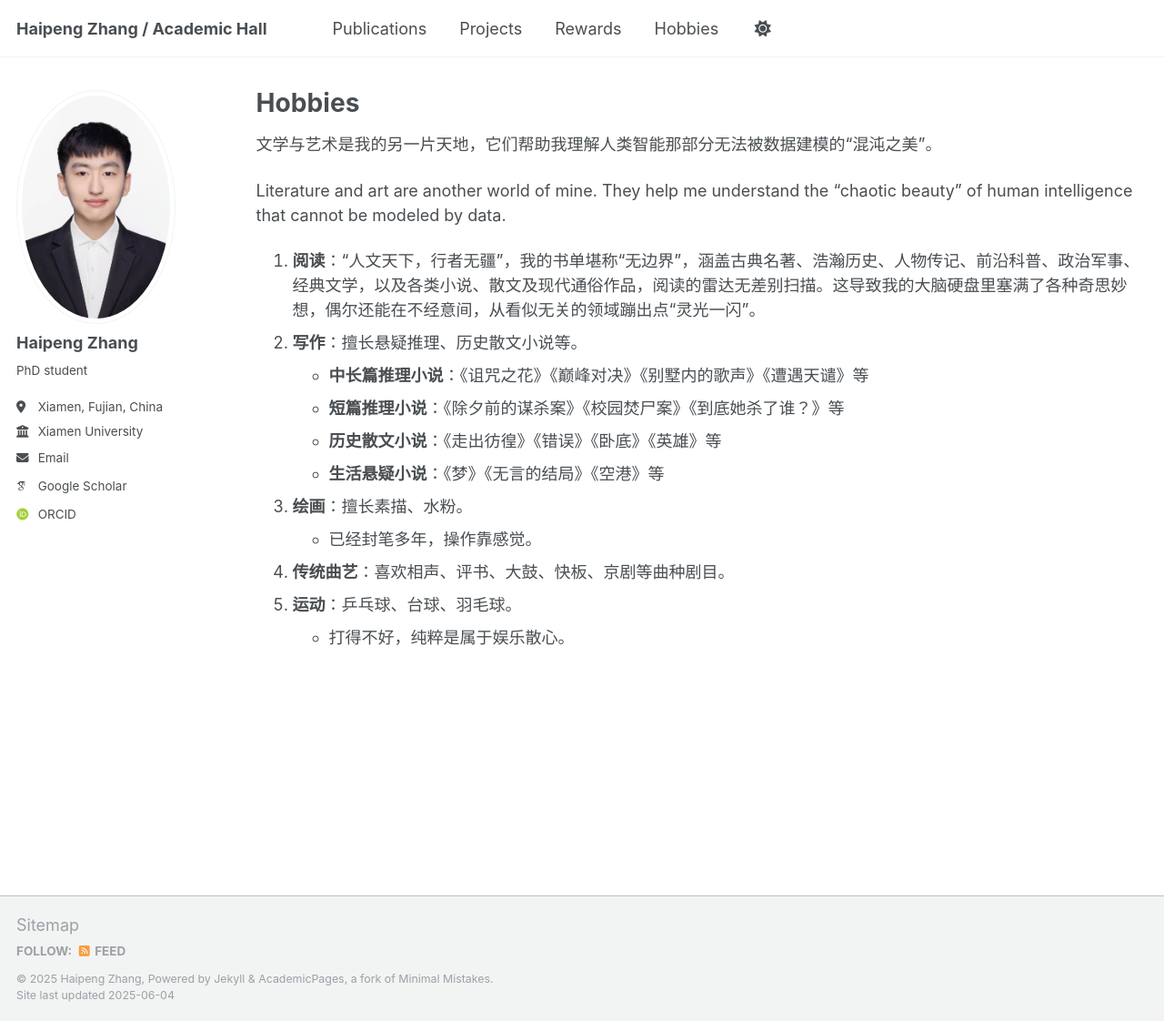
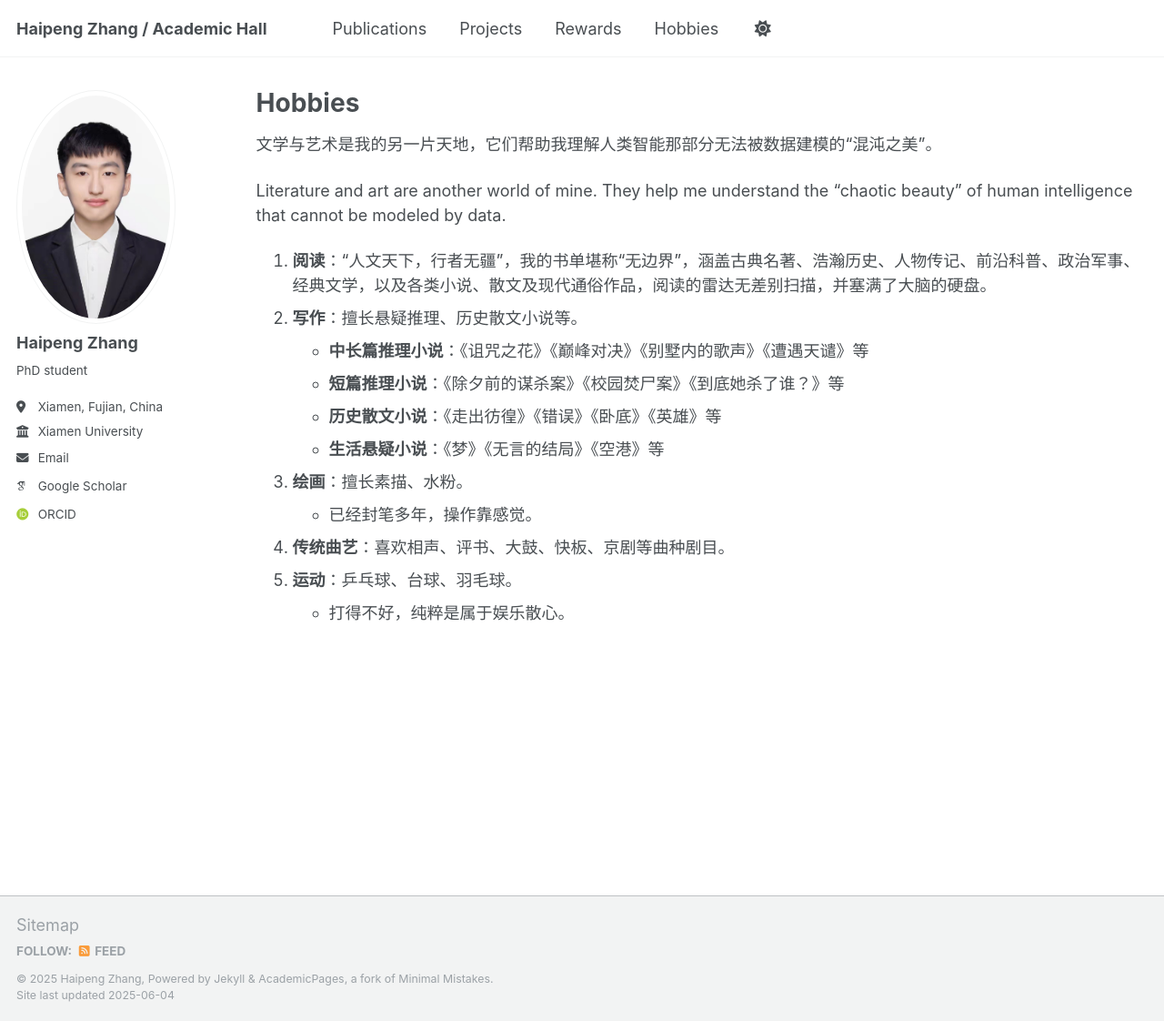
Before and after one commit to Harry-first/haipengzhang, a Jekyll site: the page built from _pages/portfolio.md, in a window 1280 px wide and 1122 px high. Shown: the whole window at 91% size. Built offline with Jekyll 4.4.1, drawn with Linux system fonts in a browser that asks for light colours; some web fonts are replaced.

Commit message:
Update portfolio.md

```diff
--- a/_pages/portfolio.md
+++ b/_pages/portfolio.md
@@ -8,7 +8,7 @@
 文学与艺术是我的另一片天地，它们帮助我理解人类智能那部分无法被数据建模的“混沌之美”。
 
 Literature and art are another world of mine. They help me understand the “chaotic beauty” of human intelligence that cannot be modeled by data.
-1. **阅读**：“人文天下，行者无疆”，我的书单堪称“无边界”，涵盖古典名著、浩瀚历史、人物传记、前沿科普、政治军事、经典文学，以及各类小说、散文及现代通俗作品，阅读的雷达无差别扫描。这导致我的大脑硬盘里塞满了各种奇思妙想，偶尔还能在不经意间，从看似无关的领域蹦出点“灵光一闪”。
+1. **阅读**：“人文天下，行者无疆”，我的书单堪称“无边界”，涵盖古典名著、浩瀚历史、人物传记、前沿科普、政治军事、经典文学，以及各类小说、散文及现代通俗作品，阅读的雷达无差别扫描，并塞满了大脑的硬盘。
 2. **写作**：擅长悬疑推理、历史散文小说等。
 - **中长篇推理小说**：《诅咒之花》《巅峰对决》《别墅内的歌声》《遭遇天谴》等
 - **短篇推理小说**：《除夕前的谋杀案》《校园焚尸案》《到底她杀了谁？》等
```
